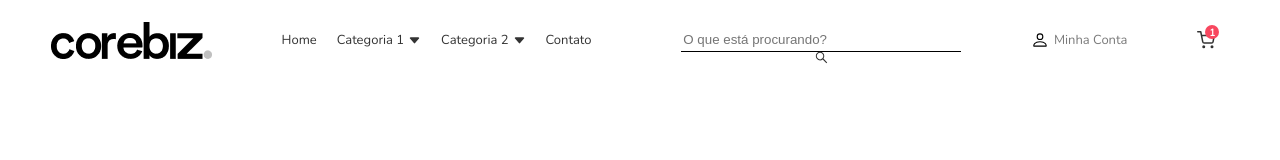
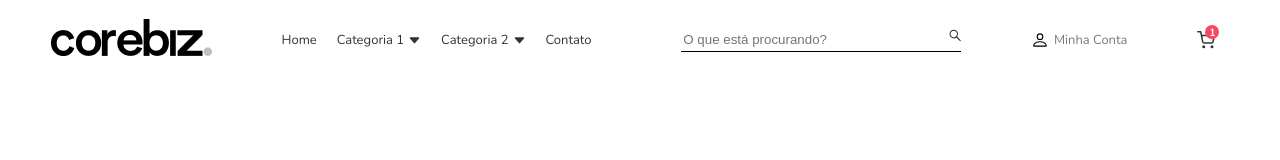
Before and after one commit to btrndd/ecom-home-page, a React (Create React App) app: page / in a window 1280 px wide. Shown: the top 160 px of the page. Built offline with nearby package versions, Linux system fonts and the light colour scheme.

Commit message:
Ajuste para search bar se tornar um componente controlado

```diff
--- a/src/components/Header.css
+++ b/src/components/Header.css
@@ -31,12 +31,16 @@ header {
 
 .logo {
   align-self: center;
-  height: 37px;
-  width: 161px;
   margin: 0;
 }
 
+.logo img {
+  height: 37px;
+  width: 161px;
+}
+
 .search-bar {
+  display: flex;
   align-self: center;
   justify-content: space-between;
   border-bottom: black 1px solid;
@@ -107,6 +111,7 @@ header {
   }
 
   .search-bar {
+    display: inline;
     order: 4;
     width: max-content;
   }
--- a/src/components/Header.js
+++ b/src/components/Header.js
@@ -7,7 +7,23 @@ import { FiShoppingCart } from 'react-icons/fi';
 import { AiOutlineMenu } from 'react-icons/ai';
 
 class Header extends React.Component {
+  constructor() {
+    super();
+    this.handleChange = this.handleChange.bind(this);
+    this.state = {
+      searchText: '',
+    };
+  }
+
+  handleChange({ target }) {
+    const { name, value } = target;
+    this.setState({
+      [name]: value,
+    });
+  }
+
   render() {
+    const { searchText } = this.state;
     return(
       <header>
         <div className="header">
@@ -22,7 +38,14 @@ class Header extends React.Component {
             <li className="menu-item">Contato</li>
           </ul>
           <div className="search-bar">
-            <input name="search-bar" className="search-bar-input" type="search" value="" placeholder="O que está procurando?" />
+            <input
+              name="searchText"
+              className="search-bar-input"
+              type="search"
+              placeholder="O que está procurando?"
+              value={ searchText }
+              onChange={ this.handleChange }
+            />
             <FaSistrix />
           </div>
           <span className="my-account"><BsPerson />Minha Conta</span>
```
